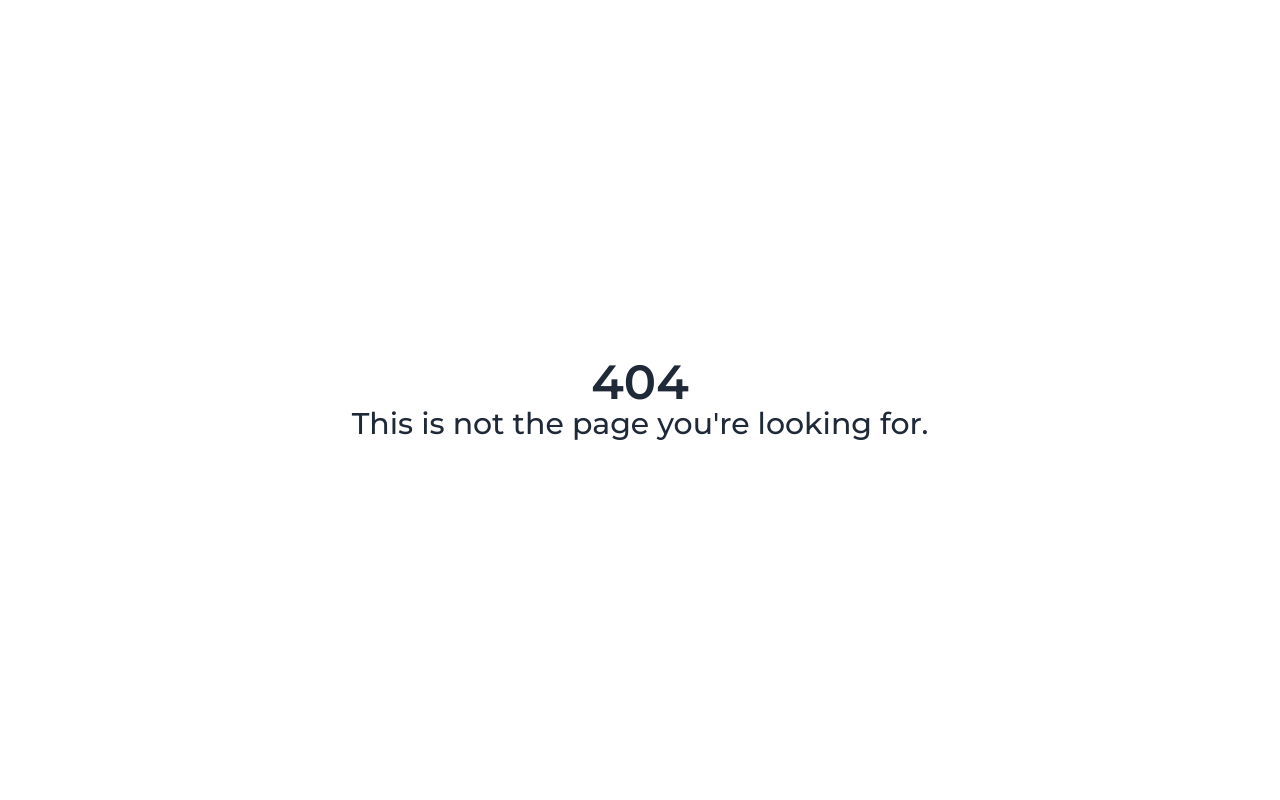
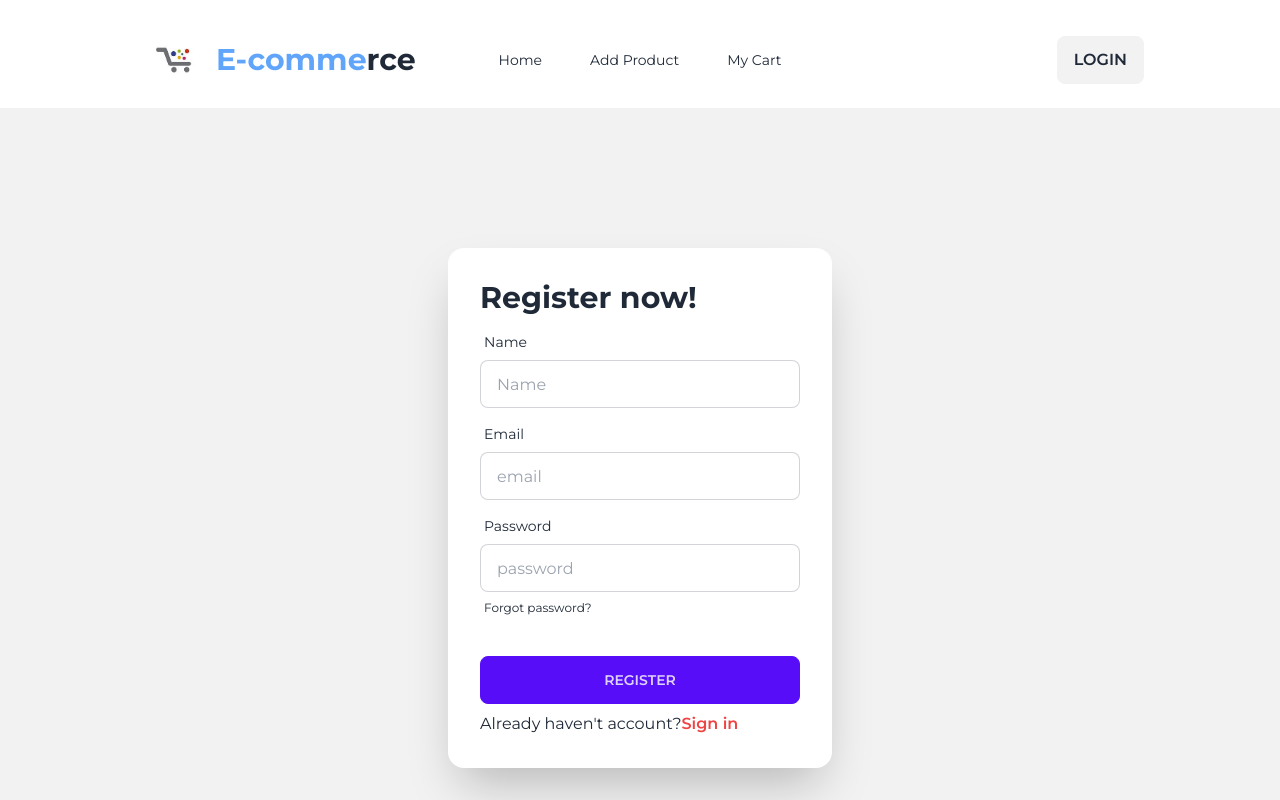
Before and after one commit to MIRNOMAN/e-commerce-project-client, a React (Vite) app: page /register in a window 1280 px wide. Before the commit this address had no page. Shown: the top 800 px of the page. Built offline with nearby package versions, Linux system fonts and the light colour scheme; no server answers.

Commit message:
create login and registation page and create firebase authentication and password validation

```diff
--- a/package.json
+++ b/package.json
@@ -19,6 +19,7 @@
     "react-fast-marquee": "^1.6.2",
     "react-icons": "^4.11.0",
     "react-router-dom": "^6.17.0",
+    "react-toastify": "^9.1.3",
     "sort-by": "^1.2.0"
   },
   "devDependencies": {
--- a/src/Components/Navber/Navber.jsx
+++ b/src/Components/Navber/Navber.jsx
@@ -1,42 +1,83 @@
 import { NavLink } from "react-router-dom";
 import logo from "../../assets/logo.jpg"
+import { useContext } from "react";
+import { AuthContext } from "../../Provider/AuthProvider";
 
 
 const Navber = () => {
+
+  const {user, logOut} = useContext(AuthContext)
+
+  const handleSignOut = () => {
+      logOut()
+      .then(() => {
+          console.log('Sign out')
+      })
+      .then(err => {
+          console.log(err)
+      })
+  }
 
     const navLinks = <>
     <li> <NavLink to="/">Home</NavLink> </li>
     <li> <NavLink to="/addProducts">Add Product</NavLink> </li>
     <li> <NavLink to="/card">My Cart</NavLink> </li>
-    <li> <NavLink to="/login">Login</NavLink> </li>
+
 
 
     </>
 
     return (
         <div>
-           <div className="navbar bg-base-100">
+            <div>
+            <div className="navbar mt-3 bg-base-100">
             <div className="navbar-start">
                 <div className="dropdown">
                 <label tabIndex={0} className="btn btn-ghost lg:hidden">
                     <svg xmlns="http://www.w3.org/2000/svg" className="h-5 w-5" fill="none" viewBox="0 0 24 24" stroke="currentColor"><path strokeLinecap="round" strokeLinejoin="round" strokeWidth="2" d="M4 6h16M4 12h8m-8 6h16" /></svg>
                 </label>
-      <ul tabIndex={0} className="menu menu-sm dropdown-content mt-3 z-[1] p-2 shadow bg-base-100 rounded-box w-52">
+                <ul tabIndex={0} className="menu menu-sm dropdown-content space-x-4 mt-3 z-[1] p-2 shadow bg-base-100 rounded-box w-52">
                     {navLinks}
                 </ul>
                 </div>
                 <div className="flex items-center">
                   <img className="h-20 w-20" src={logo} alt="" />
-    <p className=" text-2xl font-extrabold">E-comme<span className="text-blue-300">rce</span></p>
+                <p className="  text-3xl font-bold"><span className="text-blue-400">E-comme</span>rce</p>
                 </div>
             </div>
             <div className="navbar-center hidden lg:flex">
-    <ul className="menu menu-horizontal px-1">
+                <ul className="menu menu-horizontal space-x-4 px-1">
                 {navLinks}
                 </ul>
             </div>
+
             <div className="navbar-end">
-    <a className="btn">Button</a>
+            {
+                user?.email ?
+                <div className="flex items-center">
+                    <h1 className="mr-3 font-semibold">{user.displayName}</h1>
+                    <label tabIndex={0} className="btn btn-ghost btn-circle avatar dropdown-end">
+
+               <div>
+
+                <div>
+                </div>
+               <div className="w-10 rounded-full">
+                <div>
+                <img className="rounded-full" src={user.photoURL} alt="user.displayName"/>
+                </div>
+                </div>
+
+               </div>
+            </label>
+            <button onClick={handleSignOut} className="btn font-semibold text-base">Log Out</button>
+                </div>
+                 :
+
+                <NavLink to="/login"><button className="btn font-semibold text-base">Login</button></NavLink>
+            }
+
+            </div>
             </div>
         </div>
         </div>
--- /dev/null
+++ b/src/Pages/Login/Login.jsx
@@ -0,0 +1,88 @@
+import { useContext } from "react";
+import { Link, useLocation, useNavigate } from "react-router-dom";
+import { AuthContext } from "../../Provider/AuthProvider";
+import { FcGoogle } from "react-icons/fc";
+import { ToastContainer, toast } from 'react-toastify';
+import 'react-toastify/dist/ReactToastify.css';
+
+const Login = () => {
+    const {signIn,googleSignIn} = useContext(AuthContext)
+   const location = useLocation();
+   const navigate = useNavigate();
+
+   const handleGoogle = () =>{
+    googleSignIn()
+    .then(result => {
+        console.log(result.user)
+        navigate('/')
+     navigate(location?.state ? location.state : '/');
+    })
+    .then(err => {
+        console.log(err)
+    })
+   }
+
+
+    const handleLogin = (e) => {
+        e.preventDefault();
+     const form = new FormData(e.currentTarget)
+     const email = form.get('email');
+     const password = form.get('password');
+     toast("successfully logged in")
+
+
+     signIn(email,password)
+     .then(result => {
+        console.log(result.user)
+
+     navigate('/')
+     navigate(location?.state ? location.state : '/');
+
+
+     })
+     .catch(Error => {
+      console.log(Error)
+      const errCode = Error.code;
+        if(errCode === 'auth/invalid-login-credentials'){
+          return toast("Invalid login credentials")
+        }
+
+       })
+    }
+
+
+    return (
+        <div className="flex justify-center items-center mx-auto">
+            <div className="card flex-shrink-0 w-full max-w-sm shadow-2xl bg-base-100">
+      <form onSubmit={handleLogin} className="card-body">
+      <h1 className="text-3xl font-bold">Login now!</h1>
+        <div className="form-control">
+          <label className="label">
+            <span className="label-text">Email</span>
+          </label>
+          <input type="email" name="email" placeholder="email" className="input input-bordered" required />
+        </div>
+        <div className="form-control">
+          <label className="label">
+            <span className="label-text">Password</span>
+          </label>
+          <input type="password" name="password" placeholder="password" className="input input-bordered" required />
+          <label className="label">
+            <a href="#" className="label-text-alt link link-hover">Forgot password?</a>
+          </label>
+        </div>
+        <div className="form-control mt-6">
+          <button className="btn btn-error text-white">Login</button>
+        </div>
+        <p>Don't Have An account?<Link className="text-red-500 font-semibold" to ="/register">Register</Link></p>
+
+        <button onClick={handleGoogle} className="btn w-full btn-error text-white"><FcGoogle className="text-xl"></FcGoogle>Sign in With Google</button>
+      </form>
+      <ToastContainer />
+    </div>
+
+        </div>
+    );
+};
+
+export default Login;
--- /dev/null
+++ b/src/Pages/Register/Register.jsx
@@ -0,0 +1,84 @@
+import { useContext } from "react";
+import { Link } from "react-router-dom";
+import { AuthContext } from "../../Provider/AuthProvider";
+import { ToastContainer, toast } from 'react-toastify';
+import 'react-toastify/dist/ReactToastify.css';
+import { updateProfile } from "firebase/auth";
+
+const Register = () => {
+    const { createUser} = useContext(AuthContext)
+
+   const handleregister = (e) => {
+     e.preventDefault();
+     const form = new FormData(e.currentTarget)
+     const name = form.get('name');
+     const email = form.get('email');
+     const password = form.get('password');
+     console.log(name, email, password)
+
+      if(!/^(?=.*?[A-Z])(?=.*?[#?!@$%^&*-]).{6,}$/.test(password)){
+         return toast('Minimum six characters, At least one upper case and  one special character')
+        }
+     createUser( email, password)
+     .then(result => {
+        console.log(result.user)
+        toast('successfully Register')
+        e.target.reset();
+
+        updateProfile(result.user,{
+          displayName: name
+        })
+        .then(() =>{
+          console.log('profile updated successfully')
+        })
+        .catch()
+     })
+
+
+     .catch(err =>{
+        console.log(err)
+     })
+   }
+
+
+    return (
+        <div>
+             <div className="hero min-h-screen py-16 bg-base-200">
+
+    <div className="card flex-shrink-0 w-full max-w-sm shadow-2xl bg-base-100">
+      <form onSubmit={handleregister} className="card-body">
+      <h1 className="text-3xl font-bold">Register now!</h1>
+        <div className="form-control">
+          <label className="label">
+            <span className="label-text">Name</span>
+          </label>
+          <input type="text" name="name" placeholder="Name" className="input input-bordered" required />
+        </div>
+        <div className="form-control">
+          <label className="label">
+            <span className="label-text">Email</span>
+          </label>
+          <input type="email" name="email" placeholder="email" className="input input-bordered" required />
+        </div>
+        <div className="form-control">
+          <label className="label">
+            <span className="label-text">Password</span>
+          </label>
+          <input type="password" name="password" placeholder="password" className="input input-bordered" required />
+          <label className="label">
+            <a href="#" className="label-text-alt link link-hover">Forgot password?</a>
+          </label>
+        </div>
+        <div className="form-control mt-6">
+          <button  className="btn btn-primary">Register</button>
+        </div>
+        <p>Already haven't account?<Link className="text-red-500 font-semibold" to ="/login">Sign in</Link></p>
+      </form>
+    </div>
+          </div>
+  <ToastContainer />
+        </div>
+    );
+};
+
+export default Register;
--- /dev/null
+++ b/src/Provider/AuthProvider.jsx
@@ -0,0 +1,53 @@
+import { useEffect, useState } from "react";
+import { createContext } from "react";
+import { GoogleAuthProvider, createUserWithEmailAndPassword, onAuthStateChanged, signInWithEmailAndPassword, signInWithPopup, signOut } from "firebase/auth";
+import { auth } from "../firebase/firebase.config";
+
+export const AuthContext = createContext(null)
+ const googleLogin = new GoogleAuthProvider()
+const AuthProvider = ({children}) => {
+    const [user, setUser] = useState(null)
+    const [loading,setLoading] = useState(true)
+
+  const googleSignIn = (value) =>{
+    setLoading(true)
+    return signInWithPopup(auth, googleLogin);
+  }
+
+  const createUser = (email,password) =>{
+    setLoading(true)
+    return createUserWithEmailAndPassword(auth, email, password)
+  }
+
+  const signIn = (email,password) =>{
+    setLoading(true)
+return signInWithEmailAndPassword(auth, email, password)
+  }
+
+  const logOut = () =>{
+    setLoading(true)
+    return signOut(auth)
+  }
+
+  useEffect(() =>{
+    const unSubscribe = onAuthStateChanged(auth, currentUser =>{
+        setUser(currentUser)
+        setLoading(false)
+    })
+    return () =>{
+        unSubscribe();
+    }
+  },[])
+
+
+
+
+    const authInfo = {user, createUser,logOut,signIn,googleSignIn,loading}
+    return (
+        <AuthContext.Provider value={authInfo}>
+            {children}
+        </AuthContext.Provider>
+    );
+};
+
+export default AuthProvider;
--- a/src/main.jsx
+++ b/src/main.jsx
@@ -3,9 +3,12 @@ import ReactDOM from 'react-dom/client'
 import './index.css'
 import { RouterProvider } from 'react-router-dom'
 import router from './Routes/Routes.jsx'
+import AuthProvider from './Provider/AuthProvider'
 
 ReactDOM.createRoot(document.getElementById('root')).render(
   <React.StrictMode>
+    <AuthProvider>
     <RouterProvider router={router} />
+    </AuthProvider>
   </React.StrictMode>,
 )
```
Also changed, not shown: src/Routes/Routes.jsx (+10 -0 lines), 1 other file (tests, documents, lock files or other folders). Lines whose indentation alone changed are shown as unchanged.
